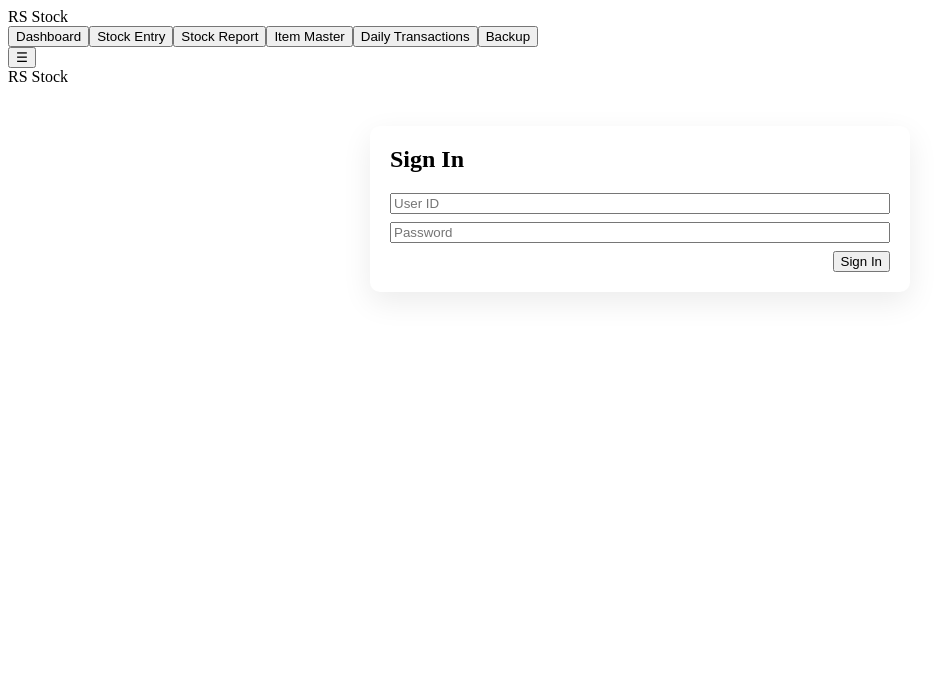
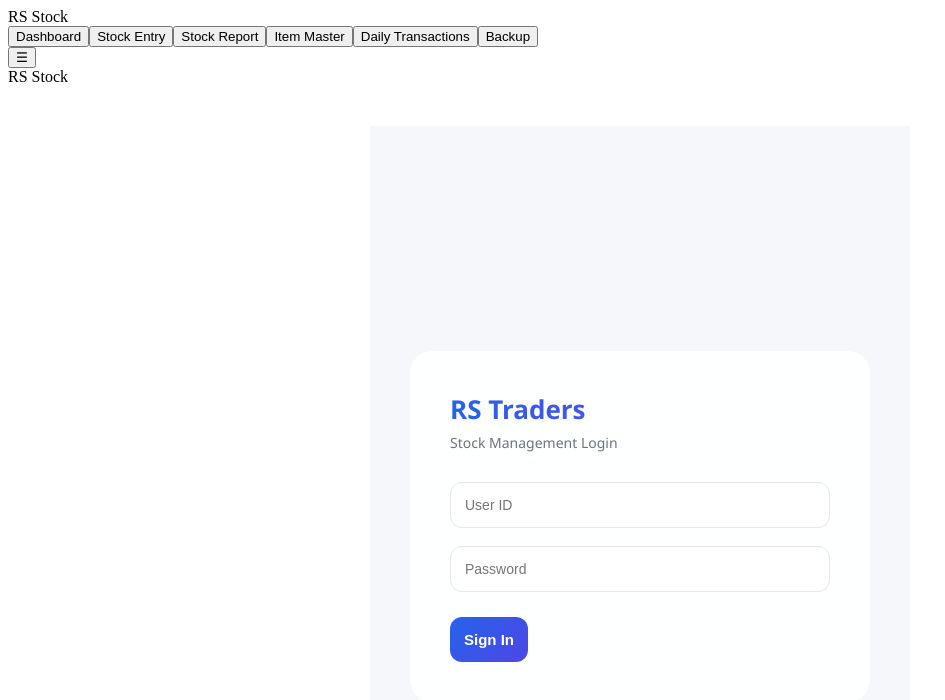
Before and after one commit to amishra150504-ui/rs-stock, a React (Vite) app: page / in a window 1280 px wide. Shown: the top 700 px of the page, without its empty margins (0-945 px from the left). Built offline with nearby package versions, Linux system fonts and the light colour scheme; the HTML template or start-up script is replaced by a standard one.

Commit message:
UI upgrade: animated login, premium dashboard styling, global animations

```diff
--- a/src/components/Login.jsx
+++ b/src/components/Login.jsx
@@ -1,29 +1,145 @@
-import React, { useState } from 'react'
+import React, { useState, useEffect } from 'react'
 
 export default function Login({ setCurrentUser }) {
   const [id, setId] = useState('')
   const [password, setPassword] = useState('')
   const [error, setError] = useState('')
+  const [mounted, setMounted] = useState(false)
 
-  const submit = () => {
+  useEffect(() => {
+    setMounted(true)
+  }, [])
+
+  const submit = (e) => {
+    e.preventDefault()
+    setError('')
+
+    if (!id || !password) {
+      setError('Please enter ID and Password')
+      return
+    }
+
     const saved = localStorage.getItem('rs_users')
     const users = saved ? JSON.parse(saved) : []
-    const found = users.find(u => u.id === id && u.password === password)
-    if (!found) { setError('Invalid credentials'); return }
-    setCurrentUser({ id: found.id, role: found.role, name: found.name })
+
+    const found = users.find(
+      u => u.id === id && u.password === password
+    )
+
+    if (!found) {
+      setError('Invalid credentials')
+      return
+    }
+
+    setCurrentUser({
+      id: found.id,
+      role: found.role,
+      name: found.name
+    })
   }
 
   return (
-    <div style={{background:'#fff',padding:20,borderRadius:10,boxShadow:'0 10px 30px rgba(0,0,0,0.08)'}}>
-      <h2 style={{marginTop:0}}>Sign In</h2>
-      <div style={{display:'grid',gap:8}}>
-        <input placeholder="User ID" value={id} onChange={e=>setId(e.target.value)} />
-        <input placeholder="Password" type="password" value={password} onChange={e=>setPassword(e.target.value)} />
-        {error && <div style={{color:'#ef4444'}}>{error}</div>}
-        <div style={{display:'flex',gap:8,justifyContent:'flex-end'}}>
-          <button onClick={submit}>Sign In</button>
+    <div style={styles.wrapper}>
+      <form
+        onSubmit={submit}
+        style={{
+          ...styles.card,
+          opacity: mounted ? 1 : 0,
+          transform: mounted ? 'scale(1)' : 'scale(0.95)'
+        }}
+      >
+        <h2 style={styles.heading}>RS Traders</h2>
+        <p style={styles.subHeading}>Stock Management Login</p>
+
+        <div style={styles.inputGroup}>
+          <input
+            style={styles.input}
+            placeholder="User ID"
+            value={id}
+            onChange={e => setId(e.target.value)}
+          />
+
+          <input
+            style={styles.input}
+            type="password"
+            placeholder="Password"
+            value={password}
+            onChange={e => setPassword(e.target.value)}
+          />
         </div>
-      </div>
+
+        {error && <div style={styles.error}>{error}</div>}
+
+        <button style={styles.button} type="submit">
+          Sign In
+        </button>
+      </form>
     </div>
   )
 }
+
+const styles = {
+  wrapper: {
+    height: '100vh',
+    display: 'flex',
+    justifyContent: 'center',
+    alignItems: 'center',
+    background: '#f5f7fb', // clean minimal background
+    fontFamily: 'Segoe UI, sans-serif'
+  },
+  card: {
+    width: 380,
+    padding: 40,
+    borderRadius: 22,
+    background: 'rgba(255,255,255,0.9)',
+    backdropFilter: 'blur(12px)',
+    position: 'relative',
+    transition: 'all 0.4s ease',
+    transformStyle: 'preserve-3d'
+  },
+  heading: {
+    margin: 0,
+    fontSize: 26,
+    fontWeight: 600,
+    background: 'linear-gradient(90deg,#2563eb,#7c3aed)',
+    WebkitBackgroundClip: 'text',
+    WebkitTextFillColor: 'transparent'
+  },
+  subHeading: {
+    marginTop: 6,
+    marginBottom: 30,
+    fontSize: 14,
+    color: '#6b7280'
+  },
+  inputGroup: {
+    display: 'flex',
+    flexDirection: 'column',
+    gap: 18
+  },
+  input: {
+    padding: 14,
+    borderRadius: 12,
+    border: '1px solid #e5e7eb',
+    fontSize: 14,
+    outline: 'none',
+    background: '#ffffff',
+    transition: 'all 0.3s ease'
+  },
+  error: {
+    marginTop: 12,
+    color: '#ef4444',
+    fontSize: 13
+  },
+  button: {
+    marginTop: 25,
+    padding: 14,
+    borderRadius: 12,
+    border: 'none',
+    background: 'linear-gradient(135deg,#2563eb,#4f46e5)',
+    color: '#fff',
+    fontSize: 15,
+    fontWeight: 600,
+    cursor: 'pointer',
+    transition: 'all 0.3s ease'
+  },
+}
```
Also changed, not shown: src/styles.css (+15 -0 lines), 2 other files (tests, documents, lock files or other folders).
